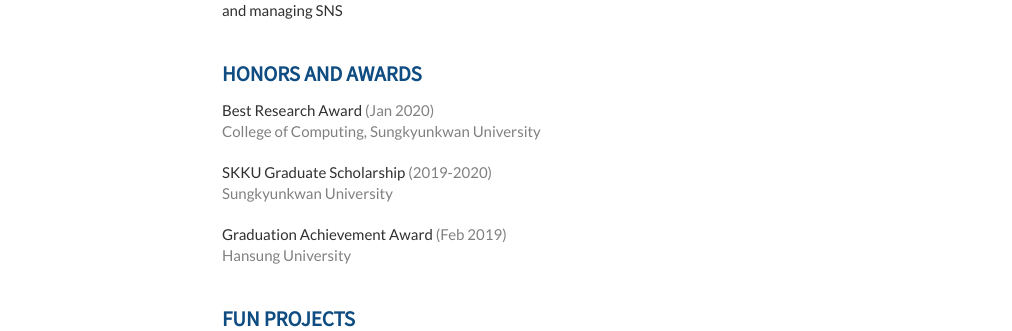
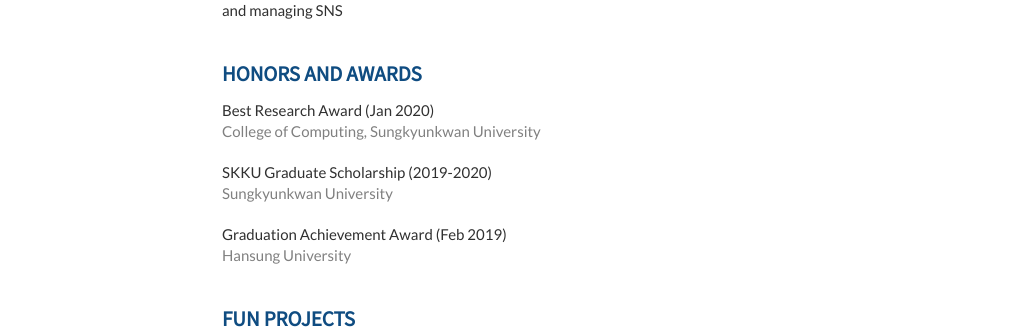
Before and after one commit to Jina-Kim/Jina-Kim.github.io, a Jekyll site: the page built from index.html, in a window 1280 px wide. Shown: the part 1445-1776 px from the top of the page, without its empty margins (138-1150 px from the left). Built offline with Jekyll 4.4.1, drawn with Linux system fonts in a browser that asks for light colours; nearby versions of some CDN libraries; the list of posts is cut into pages by our own code; part of the change alters nothing that is shown.

```diff
--- a/_includes/awards.html
+++ b/_includes/awards.html
@@ -3,21 +3,21 @@
 
     <article>
         <header>
-            Best Research Award <span>(Jan 2020)</span> <br>
+            Best Research Award (Jan 2020) <br>
             <span>College of Computing, Sungkyunkwan University</span>
         </header>
     </article>
 
     <article>
         <header>
-            SKKU Graduate Scholarship <span>(2019-2020)</span><br>
+            SKKU Graduate Scholarship (2019-2020) <br>
             <span>Sungkyunkwan University</span>
         </header>
     </article>
 
     <article>
         <header>
-            Graduation Achievement Award <span>(Feb 2019)</span><br>
+            Graduation Achievement Award (Feb 2019) <br>
             <span>Hansung University</span>
         </header>
     </article>
```
